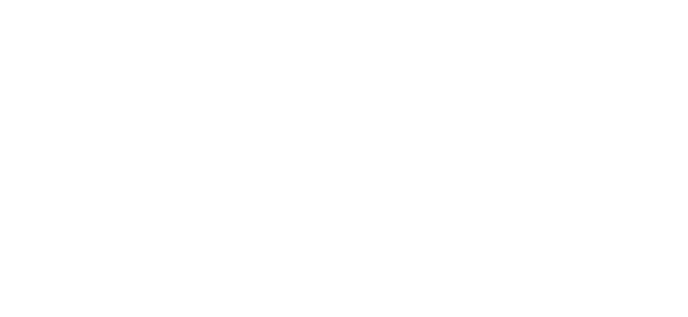
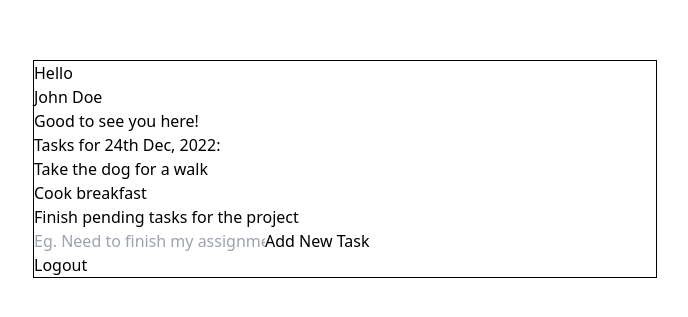
Before and after one commit to sanj1997/task-app, a Next.js app in the folder task-scheduler/: page / in a window 1280 px wide. Shown: the part 231-548 px from the top of the page, without its empty margins (295-983 px from the left). Built offline with nearby package versions, Linux system fonts and the light colour scheme.

Commit message:
dashboard-layout

```diff
--- /dev/null
+++ b/task-scheduler/components/Dashboard.jsx
@@ -0,0 +1,26 @@
+import React from 'react'
+
+const Dashboard = () => {
+  return (
+    <div className='h-screen flex flex-col justify-center items-center p-4'>
+        <div className='w-6/12 m-auto border border-black'>
+           <p>Hello</p>
+           <p>John Doe</p>
+           <p>Good to see you here!</p>
+           <p>Tasks for 24th Dec, 2022:</p>
+           <ul>
+               <li>Take the dog for a walk</li>
+               <li>Cook breakfast</li>
+               <li>Finish pending tasks for the project</li>
+           </ul>
+           <form action="">
+            <input type="text" placeholder='Eg. Need to finish my assignment' />
+            <button type='submit'>Add New Task</button>
+           </form>
+           <button>Logout</button>
+        </div>
+    </div>
+  )
+}
+
+export default Dashboard
--- a/task-scheduler/pages/index.js
+++ b/task-scheduler/pages/index.js
@@ -1,6 +1,7 @@
 import Head from 'next/head'
 import Image from 'next/image'
 import { Inter } from '@next/font/google'
+import Dashboard from '../components/Dashboard'
 
 
 const inter = Inter({ subsets: ['latin'] })
@@ -14,6 +15,7 @@
         <meta name="viewport" content="width=device-width, initial-scale=1" />
         <link rel="icon" href="/favicon.ico" />
       </Head>
+      <Dashboard/>
     </>
   )
 }
```
